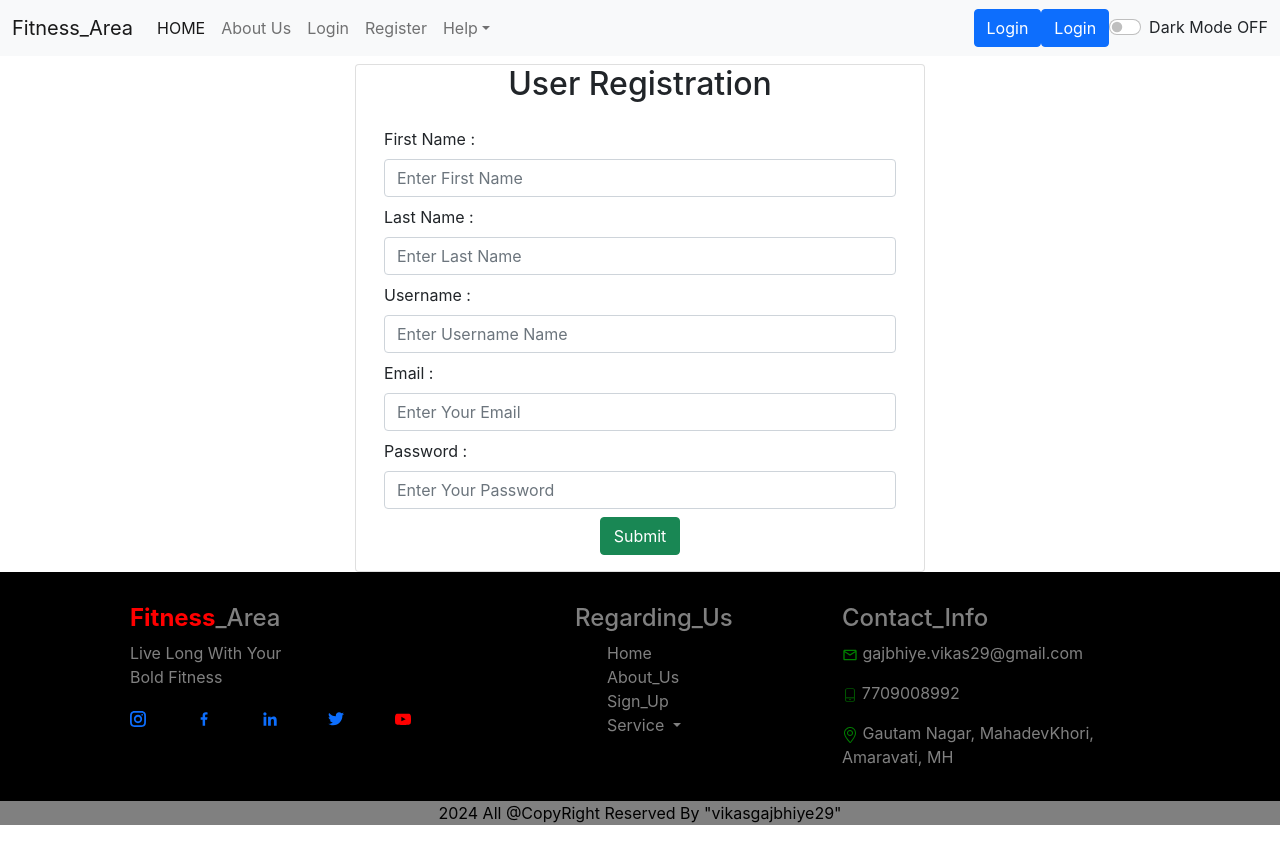
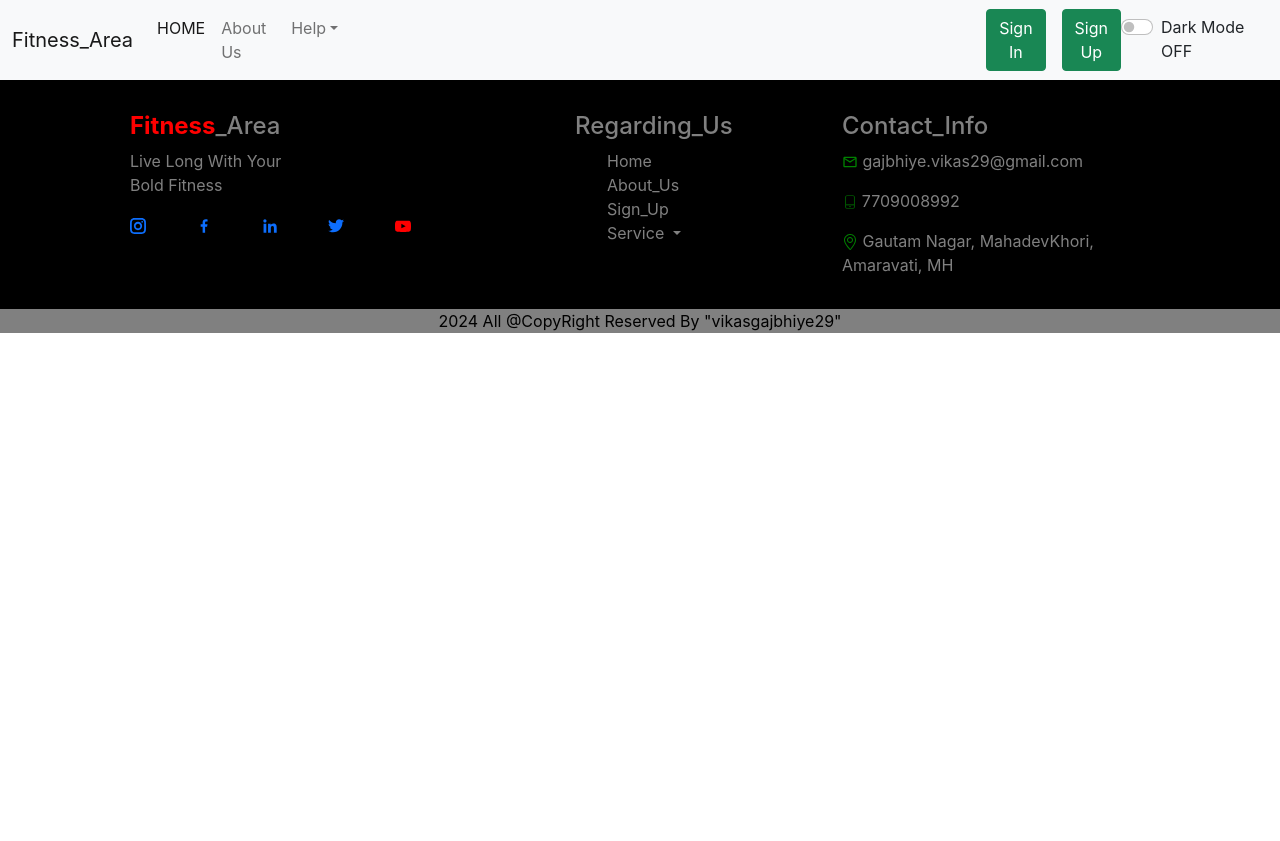
Before and after one commit to vikasgajbhiye29/fitness-area-react-project, a React (Create React App) app: page /fitness-area-react-project/register in a window 1280 px wide. After the commit the page ends 800 px from the top, so only its background shows below. Built offline with nearby package versions, Linux system fonts and the light colour scheme.

Commit message:
signup.js page added

```diff
--- a/src/App.js
+++ b/src/App.js
@@ -6,8 +6,6 @@ import Navbar from './components/Navbar';
 import Alert from './components/Alert';
 import{BrowserRouter, Routes, Route} from 'react-router-dom'
 import Home from './components/Home';
-import Login from './components/Login';
-import Register from './components/Register';
 import Footer from './components/Footer';
 
 
@@ -41,15 +39,12 @@ function App() {
   return (
     <>
       <BrowserRouter basename='/fitness-area-react-project'>
-          <Navbar title="Fitness_Area" home="HOME" about="About Us" login="Login" register="Register" help="Help" mode={mode} toggleMode={toggleMode} button={button}/>
+          <Navbar title="Fitness_Area" home="HOME" about="About Us"  help="Help" mode={mode} toggleMode={toggleMode} button={button}/>
           <Alert alert={alert}/>
-
 
           <Routes>
             <Route path='/' element={<Home />} />
             <Route path='/about' element={<About title1="Information About Us" title2="Technology To Be Use" title3="Contact Us" mode={mode}/>}/>
-            <Route path='/login' element={<Login />}/>
-            <Route path='/register' element={<Register />}/>
           </Routes>
           <Footer home="Home" about="About_Us" sign_up="Sign_Up" contact_us="Contact_Us" service="Service" email="gajbhiye.vikas29@gmail.com" mobile="7709008992" address="Gautam Nagar, MahadevKhori, Amaravati, MH"/>
       </BrowserRouter>
--- a/src/components/Login.js
+++ /dev/null
@@ -1,9 +0,0 @@
-import React from 'react'
-
-export default function Login() {
-  return (
-    <div>
-      <h1>Login Page</h1>
-    </div>
-  )
-}
--- a/src/components/Navbar.js
+++ b/src/components/Navbar.js
@@ -1,9 +1,26 @@
-import React from 'react'
+
 import PropTypes from 'prop-types'
 import { Link } from 'react-router-dom';
+import React, { useState } from 'react'
+import { useNavigate} from 'react-router-dom'
 
 
 export default function Navbar(props) {
+  const [fname, setFname] = useState('')
+  const [lname, setLname] = useState('')
+  const [username, setUsername] = useState('')
+  const [email, setEmail] = useState('')
+  const [password, setPassword] = useState('')
+
+
+  const navigator = useNavigate();
+  const saveUser = (e) => {
+      e.preventDefault();
+          navigator('/');
+
+
+
+  }
   return (
     <div>
       <nav className={`navbar navbar-expand-lg navbar-${props.mode} bg-${props.mode}`}>
@@ -20,12 +37,6 @@ export default function Navbar(props) {
               <li className="nav-item">
                 <Link className="nav-link" to="/about">{props.about}</Link>
               </li>
-              <li className="nav-item">
-                <Link className="nav-link" to="/login">{props.login}</Link>
-              </li>
-              <li className="nav-item">
-                <Link className="nav-link" to="/register">{props.register}</Link>
-              </li>
               <li className="nav-item dropdown">
                   <a className="nav-link dropdown-toggle" href="/" id="navbarDropdown" role="button" data-bs-toggle="dropdown" aria-expanded="false">
                    {props.help}
@@ -38,13 +49,16 @@ export default function Navbar(props) {
                 </ul>
               </li>
             </ul>
-
-            <div className='conatiner'>
-              {/* <!-- Button trigger for login modal --> */}
-              <button type="button" className="btn btn-primary" data-bs-toggle="modal" data-bs-target="#Login">Login</button>
+            <ul className="navbar-nav me-auto mb-2 mb-lg-0">
+              <li className="nav-item">
+                  {/* <!-- Button trigger for login modal --> */}
+                  <button style={{marginLeft:'40rem'}} type="button" className="btn btn-success" data-bs-toggle="modal" data-bs-target="#Login">Sign In</button>
+              </li>
+              <li className="nav-item">
               {/* <!-- Button trigger for Registration modal --> */}
-              <button type="button" className="btn btn-primary" data-bs-toggle="modal" data-bs-target="#Registration">Login</button>
-            </div>
+              <button style={{marginLeft:'1rem'}} type="button" className="btn btn-success" data-bs-toggle="modal" data-bs-target="#Registration">Sign Up</button>
+              </li>
+            </ul>
             <form className="d-flex">
               <div className={`form-check form-switch text-${props.mode === 'light'?'dark':'light'}`}>
                 <input className="form-check-input" onClick={props.toggleMode} type="checkbox" id="flexSwitchCheckDefault"/>
@@ -54,6 +68,94 @@ export default function Navbar(props) {
           </div>
         </div>
       </nav>
+      {/* <!-- LogIn Modal --> */}
+      <div class="modal fade" id="Login" tabindex="-1" aria-labelledby="exampleModalLabel" aria-hidden="true">
+        <div class="modal-dialog">
+          <div class="modal-content">
+            <div class="modal-header">
+              <h5 class="modal-title" id="exampleModalLabel">LogIn</h5>
+              <button type="button" class="btn-close" data-bs-dismiss="modal" aria-label="Close"></button>
+            </div>
+            <div class="modal-body">
+              Add Login placeHolder
+            </div>
+            <div class="modal-footer">
+              <button type="button" class="btn btn-secondary" data-bs-dismiss="modal">Close</button>
+              <button type="button" class="btn btn-primary">Save changes</button>
+            </div>
+          </div>
+        </div>
+      </div>
+
+       {/* <!-- Registration Modal --> */}
+       <div class="modal fade" id="Registration" tabindex="-1" aria-labelledby="exampleModalLabel" aria-hidden="true">
+        <div class="modal-dialog">
+          <div class="modal-content">
+            <div class="modal-header">
+              <h5 class="modal-title" id="exampleModalLabel">Registration</h5>
+              <button type="button" class="btn-close" data-bs-dismiss="modal" aria-label="Close"></button>
+            </div>
+            <div class="modal-body">
+            <div className="card-body">
+                        <form>
+                            <div className="from-group mb-2">
+                              <label className="form-label">First Name :</label>
+                              <input className="form-control"
+                                  type="text"
+                                  placeholder="Enter First Name"
+                                  name="fname"
+                                  value={fname}
+                                  onChange={(e) => setFname(e.target.value)} ></input>
+                            </div>
+                            <div className="from-group mb-2">
+                              <label className="form-label">Last Name :</label>
+                              <input className="form-control"
+                                type="text"
+                                placeholder="Enter Last Name"
+                                name="lname"
+                                value={lname}
+                                onChange={(e) => setLname(e.target.value)} ></input>
+                            </div>
+                            <div className="from-group mb-2">
+                              <label className="form-label">Username :</label>
+                              <input className="form-control"
+                                type="text"
+                                placeholder="Enter Username Name"
+                                name="username"
+                                value={username}
+                                onChange={(e) => setUsername(e.target.value)} ></input>
+                            </div>
+                            <div className="from-group mb-2">
+                              <label className="form-label">Email :</label>
+                              <input className="form-control"
+                                type="email"
+                                placeholder="Enter Your Email"
+                                name="email"
+                                value={email}
+                                onChange={(e) => setEmail(e.target.value)} ></input>
+                            </div>
+                            <div className="from-group mb-2">
+                              <label className="form-label">Password :</label>
+                              <input className="form-control"
+                                type="password"
+                                placeholder="Enter Your Password"
+                                name="password"
+                                value={password}
+                                onChange={(e) => setPassword(e.target.value)} ></input>
+                            </div>
+                            <div className="container d-grid gap-2 col-3 mx-auto">
+                            <button className="btn btn-success" type="submit" onClick={saveUser}>Submit</button>
+                            </div>
+                        </form>
+                      </div>
+            </div>
+          </div>
+        </div>
+      </div>
+
+
+
+
     </div>
 
 
--- a/src/components/Register.js
+++ /dev/null
@@ -1,89 +0,0 @@
-import React, { useState } from 'react'
-import { useNavigate} from 'react-router-dom'
-
-
-export default function Register() {
-
-  const [fname, setFname] = useState('')
-  const [lname, setLname] = useState('')
-  const [username, setUsername] = useState('')
-  const [email, setEmail] = useState('')
-  const [password, setPassword] = useState('')
-
-
-  const navigator = useNavigate();
-  const saveUser = (e) => {
-      e.preventDefault();
-          navigator('/');
-
-
-
-  }
-
-
-
-  return (
-    <div className="container mt-2">
-    <div className="row">
-        <div className="card col-md-6 offset-md-3 offset-md-3">
-            <h2 className="text-center">User Registration</h2>
-            <div className="card-body">
-                <form>
-                    <div className="from-group mb-2">
-                        <label className="form-label">First Name :</label>
-                        <input className="form-control"
-                                type="text"
-                                placeholder="Enter First Name"
-                                name="fname"
-                                value={fname}
-                                onChange={(e) => setFname(e.target.value)} ></input>
-                    </div>
-                    <div className="from-group mb-2">
-                        <label className="form-label">Last Name :</label>
-                        <input className="form-control"
-                                type="text"
-                                placeholder="Enter Last Name"
-                                name="lname"
-                                value={lname}
-                                onChange={(e) => setLname(e.target.value)} ></input>
-                    </div>
-                    <div className="from-group mb-2">
-                        <label className="form-label">Username :</label>
-                        <input className="form-control"
-                                type="text"
-                                placeholder="Enter Username Name"
-                                name="username"
-                                value={username}
-                                onChange={(e) => setUsername(e.target.value)} ></input>
-                    </div>
-                    <div className="from-group mb-2">
-                        <label className="form-label">Email :</label>
-                        <input className="form-control"
-                                type="email"
-                                placeholder="Enter Your Email"
-                                name="email"
-                                value={email}
-                                onChange={(e) => setEmail(e.target.value)} ></input>
-                    </div>
-                    <div className="from-group mb-2">
-                        <label className="form-label">Password :</label>
-                        <input className="form-control"
-                                type="password"
-                                placeholder="Enter Your Password"
-                                name="password"
-                                value={password}
-                                onChange={(e) => setPassword(e.target.value)} ></input>
-                    </div>
-                    <div className="container d-grid gap-2 col-3 mx-auto">
-                        <button className="btn btn-success" type="submit" onClick={saveUser}>Submit</button>
-                    </div>
-
-                </form>
-            </div>
-        </div>
-    </div>
-
-</div>
-
-  )
-}
```
